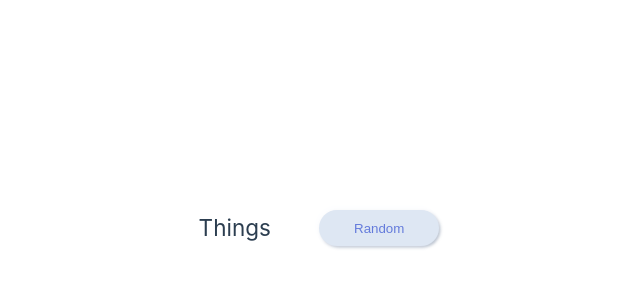
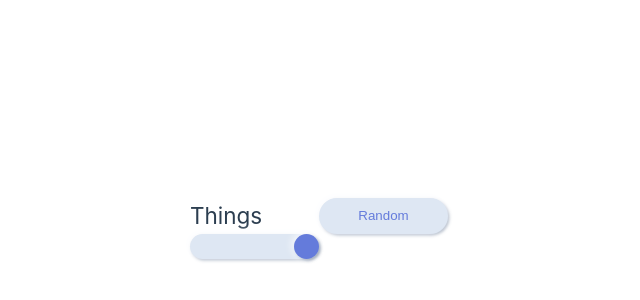
Before and after one commit to just-ajs/aectech-2024-kpf-ttcore-worskhop, a Vue app: page / in a window 1280 px wide. Shown: the part 172-472 px from the top of the page, without its empty margins (321-961 px from the left). Built offline with nearby package versions, Linux system fonts and the light colour scheme.

Commit message:
random slider example

```diff
--- a/src/App.vue
+++ b/src/App.vue
@@ -4,6 +4,7 @@
 <template>
   <h2>Things</h2>
   <button id="basic-button">Random</button>
+  <input type="range" min="0" max="10">
 
 </template>
 
--- a/src/styles/neumorphic-light.css
+++ b/src/styles/neumorphic-light.css
@@ -13,11 +13,10 @@ button {
 	box-shadow: -1.417px -1.417px 8.492px 0px color(display-p3 0.9843 0.9882 0.9961), 1.417px 1.417px 2.834px 0px color(display-p3 0.3451 0.4 0.5176 / 0.50);
 }
 
-
 button:hover {
 	border-radius: 420.303px;
 	background: var(--global-neumorphic-light);
-	color:black;
+	color: black;
 	border: none;
 	justify-content: center;
 	align-items: center;
@@ -26,3 +25,43 @@ button:hover {
 	box-shadow: -1.751px -1.751px 3.503px 0px rgba(255, 255, 255, 0.50) inset, 1.751px 1.751px 3.503px 0px rgba(84, 103, 135, 0.50) inset;
 	box-shadow: -1.751px -1.751px 3.503px 0px color(display-p3 1 1 1 / 0.50) inset, 1.751px 1.751px 3.503px 0px color(display-p3 0.3451 0.4 0.5176 / 0.50) inset;
 }
+
+input[type='range'] {
+	-webkit-appearance: none;
+	width: 100%;
+	height: 25px;
+	background: var(--global-neumorphic-light);
+	border-radius: 340.074px;
+	box-shadow: -1.417px -1.417px 8.492px 0px color(display-p3 0.9843 0.9882 0.9961),
+		1.417px 1.417px 2.834px 0px color(display-p3 0.3451 0.4 0.5176 / 0.50);
+}
+
+
+input[type='range']:hover {
+	-webkit-appearance: none;
+	width: 100%;
+	height: 25px;
+	background: var(--global-neumorphic-light);
+	border-radius: 340.074px;
+	box-shadow: -1.751px -1.751px 3.503px 0px color(display-p3 1 1 1 / 0.50) inset,
+	1.751px 1.751px 3.503px 0px color(display-p3 0.3451 0.4 0.5176 / 0.50) inset;
+}
+
+input[type='range']::-webkit-slider-thumb {
+	-webkit-appearance: none;
+	appearance: none;
+	width: 25px;
+	height: 25px;
+	border-radius: 50%;
+	background: var(--neumorphic-blue);
+	cursor: pointer;
+	box-shadow: -1.417px -1.417px 8.492px 0px color(display-p3 0.9843 0.9882 0.9961),
+		1.417px 1.417px 2.834px 0px color(display-p3 0.3451 0.4 0.5176 / 0.50);
+}
+
+
+input[type='range']:hover::-webkit-slider-thumb {
+	background: black;
+	box-shadow: -1.417px -1.417px 8.492px 0px color(display-p3 0.9843 0.9882 0.9961),
+		1.417px 1.417px 2.834px 0px color(display-p3 0.3451 0.4 0.5176 / 0.50);
+}
```
